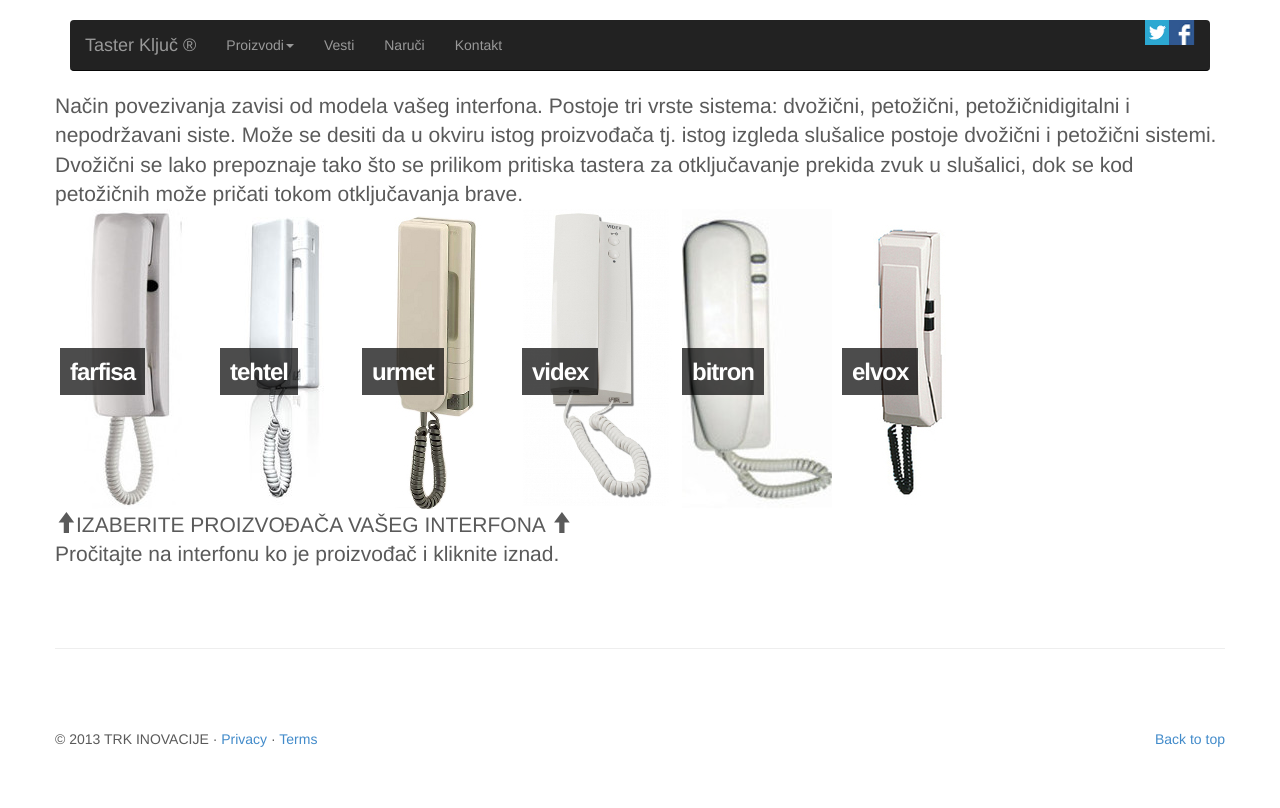
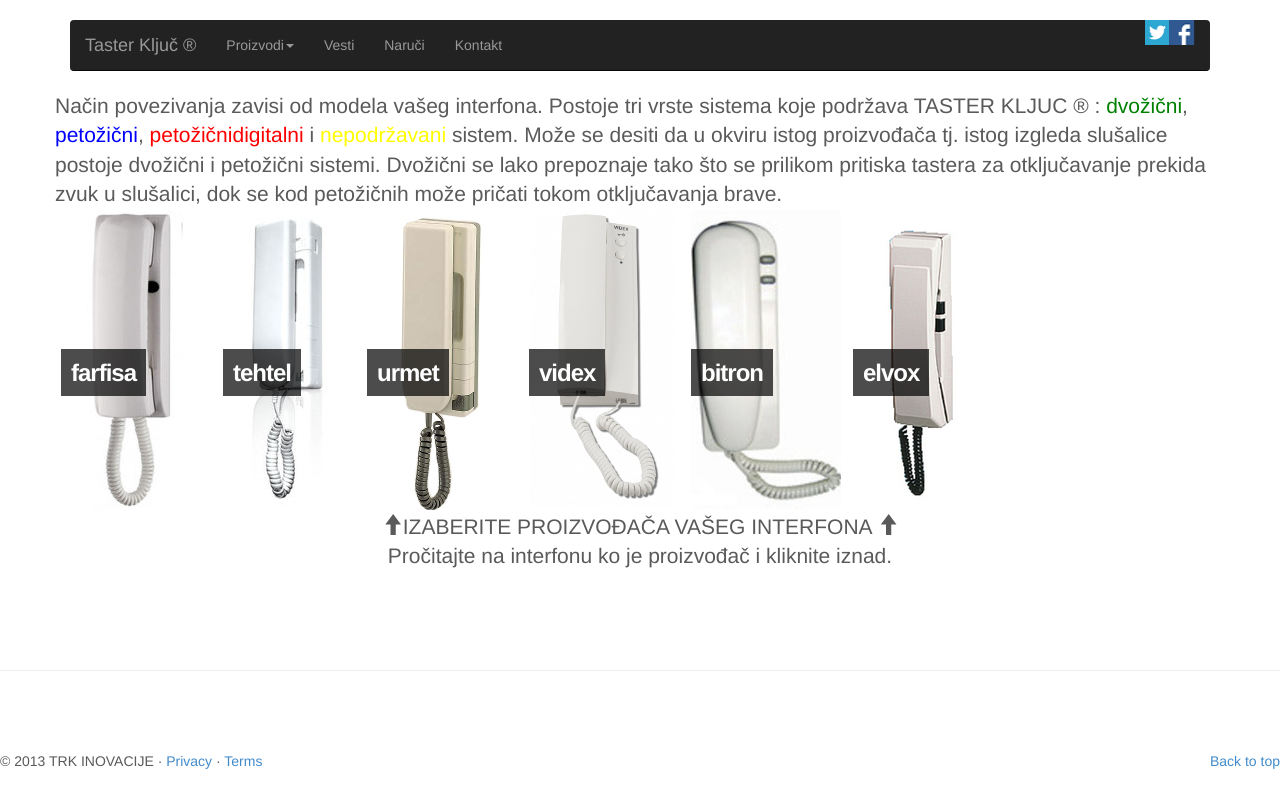
Before and after one commit to trkinovacije/tasterkljuc, a Jekyll site: the page built from instalacija/index.html, in a window 1280 px wide. Shown: the top 808 px of the page. Built offline with Jekyll 4.4.1, drawn with Linux system fonts in a browser that asks for light colours; Markdown is read by kramdown in place of the engine named in the settings.

```diff
--- a/_layouts/post.html
+++ b/_layouts/post.html
@@ -5,7 +5,9 @@ layout: default
 {{ page.date | date: "%d/%m/%y" }}
 <strong>{{ page.title }}</strong>
 
+<div align="justify">
 {{ content }}
+</div>
 
 <hr class="divider">
 {% for tag in page.tags %}
--- a/assets/css/slider.css
+++ b/assets/css/slider.css
@@ -18,8 +18,11 @@ h2 span {
    background: rgba(0, 0, 0, 0.7);
    padding: 10px;
 }
-ul.horizontal-slide li:hover {
+ul.horizontal-slide.selectable li:hover {
     border: 1px solid rgb(66, 139, 202);
+}
+ul.horizontal-slide li {
+    border: 1px solid white ;
 }
 .row {
   width:500%;
@@ -31,13 +34,28 @@ ul.horizontal-slide {
     white-space: nowrap;
     overflow-x: auto;
 }
-.model {
-  height:300px;
-}
-.wires {
+.model img {
   height:300px;
 }
 ul.horizontal-slide li[class*="model"] {
     display: inline-block;
     float: none;
 }
+
+span.twowire {
+  color:green;
+}
+span.fivewire {
+  color:blue;
+}
+span.fivewiredigit {
+  color:red;
+}
+span.unsupported {
+  color:yellow;
+}
+
+#connections img {
+
+  height:400px;
+}
--- a/instalacija/index.html
+++ b/instalacija/index.html
@@ -4,32 +4,35 @@ layout: default
 css: slider
 ---
 
-Način povezivanja zavisi od modela vašeg interfona.
-Postoje tri vrste sistema: dvožični, petožični, petožičnidigitalni i nepodržavani siste. Može se desiti da u okviru istog proizvođača tj. istog izgleda slušalice postoje dvožični i petožični sistemi. Dvožični se lako prepoznaje tako što se prilikom pritiska tastera za otključavanje prekida zvuk u slušalici, dok se kod petožičnih može pričati tokom otključavanja brave.
+Način povezivanja zavisi od modela vašeg interfona. Postoje tri vrste sistema koje podržava TASTER KLJUC &reg; : <span class="twowire"> dvožični</span>,<span class="fivewire"> petožični</span>,<span class="fivewiredigit"> petožičnidigitalni</span> i <span class="unsupported">nepodržavani</span> sistem. Može se desiti da u okviru istog proizvođača tj. istog izgleda slušalice postoje dvožični i petožični sistemi. Dvožični se lako prepoznaje tako što se prilikom pritiska tastera za otključavanje prekida zvuk u slušalici, dok se kod petožičnih može pričati tokom otključavanja brave.
 
-<ul class="horizontal-slide list-inline" id="brands"> </ul>
+<ul class="horizontal-slide list-inline selectable" id="brands"> </ul>
 
-<ul class="horizontal-slide list-inline" id="models">
+<ul class="horizontal-slide list-inline selectable" id="models">
+<div align="center">
 <span class="glyphicon glyphicon-arrow-up"></span>IZABERITE PROIZVOĐAČA VAŠEG INTERFONA <span class="glyphicon glyphicon-arrow-up"></span>
 <br>
 Pročitajte na interfonu ko je proizvođač i kliknite iznad.
 </ul>
+</div>
 
 <ul class="horizontal-slide list-inline" id="connections" style="display:none">
-  <li>
-    <img id="connectionsImage" >
-  </li>
-  <li>
-   <table class="table table-striped">
+  <li style="vertical-align:top;">
+   <table class="table table-striped lead"  >
      <thead> <tr>
-       <th> pin </th>
-       <th> broj </th>
+       <th> BROJ </th>
+       <th> BOJA </th>
       </tr> </thead>
      <tbody id="connectionsPins">
      </tbody>
     </table>
-  <a id="morephotos">jos slika</a>
     </li>
+  <li >
+    <img id="connectionsImage" >
+  </li>
+  <li>
+    <a class="morephotos">jos slika</a>
+  </li>
 </ul>
 
 <script language="JavaScript" type="text/javascript" src="/assets/js/jquery.js">
@@ -59,19 +63,23 @@ $(function(){
         // specific type: twowire, fivewire, ...
         for (var j = 0; j < imgArrayCount[n][i].length; j++) {
             if (imgArrayCount[n][i][j] > 0) {
-  //            for (var k = 0; k < imgArrayCount[n][i][j]; k++) {
-
-              $("#models").append("<li><img src=\"/assets/images/interphone/"+ brand+"/"+modelsName[i]+"/"+j+"/"+brand+"_"+modelsName[i]+"_"+j+".jpg\" class=\"model\" alt=\"" + imgArrayCount[n][i][j] + "\"></li>");
-           }
+               $("#models").append("<li><div class=\"image model\" ><img src=\"/assets/images/interphone/"+ brand+"/"+modelsName[i]+"/"+j+"/"+brand+"_"+modelsName[i]+"_"+j+".jpg\" alt=\"" + imgArrayCount[n][i][j] + "\"><h2><span class=\""+modelsName[i]+"\">"+modelNaziv[i]+"</span></h2></div></li>");
+	   }
         }
       }
       $("#models").fadeIn();
 
       $(".model").click(function(){
         //alert($(this).attr("src"));
-       var url = $(this).attr("src");
-       var numberOfPhotos = $(this).attr("alt");
+       var url = $(this).find(">img").attr("src");
+       var numberOfPhotos = $(this).find(">img").attr("alt");
        $("#connections").fadeOut(400,function() {
+	       // remove eventual additional images
+         $("#connections>li:gt(1)").each(function() {
+    	     $(this).remove();
+         });
+	 if (numberOfPhotos > 1)
+            $("#connections").append("<li><a class=\"morephotos\">jos slika</a></li>");
          $("#connectionsImage").attr("src", url+".wires");
          $("#connectionsImage").attr("alt", numberOfPhotos);
          $("#connections").fadeIn();
--- a/proizvodi/mini-kljuc/index.html
+++ b/proizvodi/mini-kljuc/index.html
@@ -4,7 +4,7 @@ layout: default
 ---
 
 <img src="/assets/images/animations/arbitrary_key.gif" style="float:left" />
-<img src="/assets/images/pictures/minikljuc_slika_za_sajt.png" style="float:right" />
+<img src="/assets/images/pictures/minikljuc_slika_za_sajt.png" style="float:right;margin:50px;" />
 <p class="lead" align="justify"><strong>Mini ključ</strong> je taster ključ koji je najprodavaniji jer je jednostavan i povoljan. Namenjen je za fizička lica, odnosno za celokupno domaćinstvo. Malih je dimenzija i ugradjuje se tačno ispod vašeg interfona u stanu. U njemu se nalazi baterija od 3 volta koja traje godinama i taster preko kog se podešava tajna šifra. Pritiskom na taster (npr. dugo, kratko, kratko) uredjaj će nakon 5 sekundi ponoviti lozinku i tog trenutka je ona sačuvana. Ukoliko želite da se ponovi snimljena lozinka onda je potrebno pritisnuti taster samo jednom. Kada ulazite u zgradu i zvonite sebi na interfon na isti način kao što ste snimili lozinku onda se vrata zgrade otključavaju automatski.
 </p>
 <p>
```
Also changed, not shown: other parts of instalacija/index.html (+9 -8 lines), _posts/2013-11-06-Saveti-za-izbor-tajne-lozinke-taster-kljuca.md (+3 -3 lines), dist/css/bootstrap.css, 1 other file.
